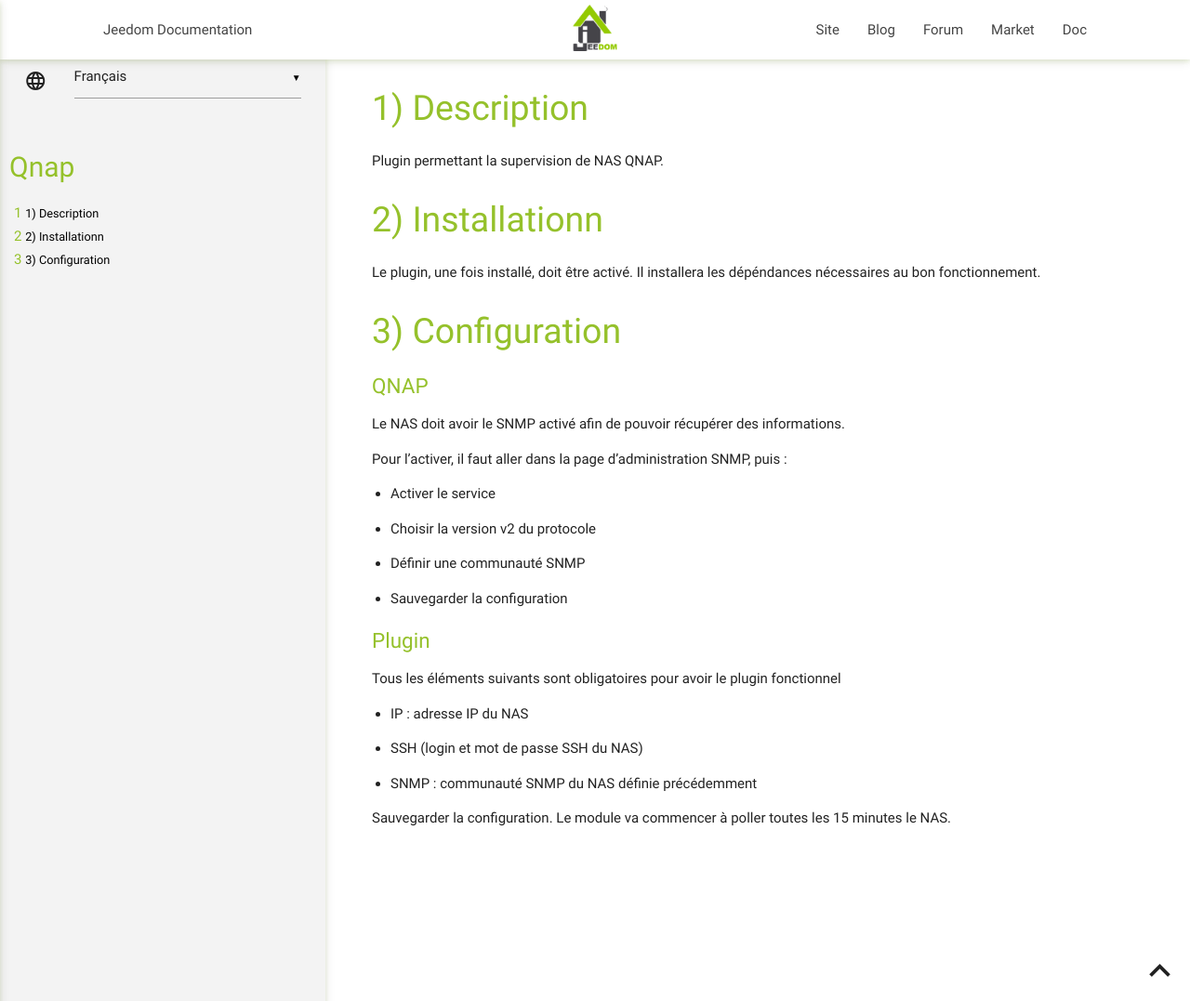
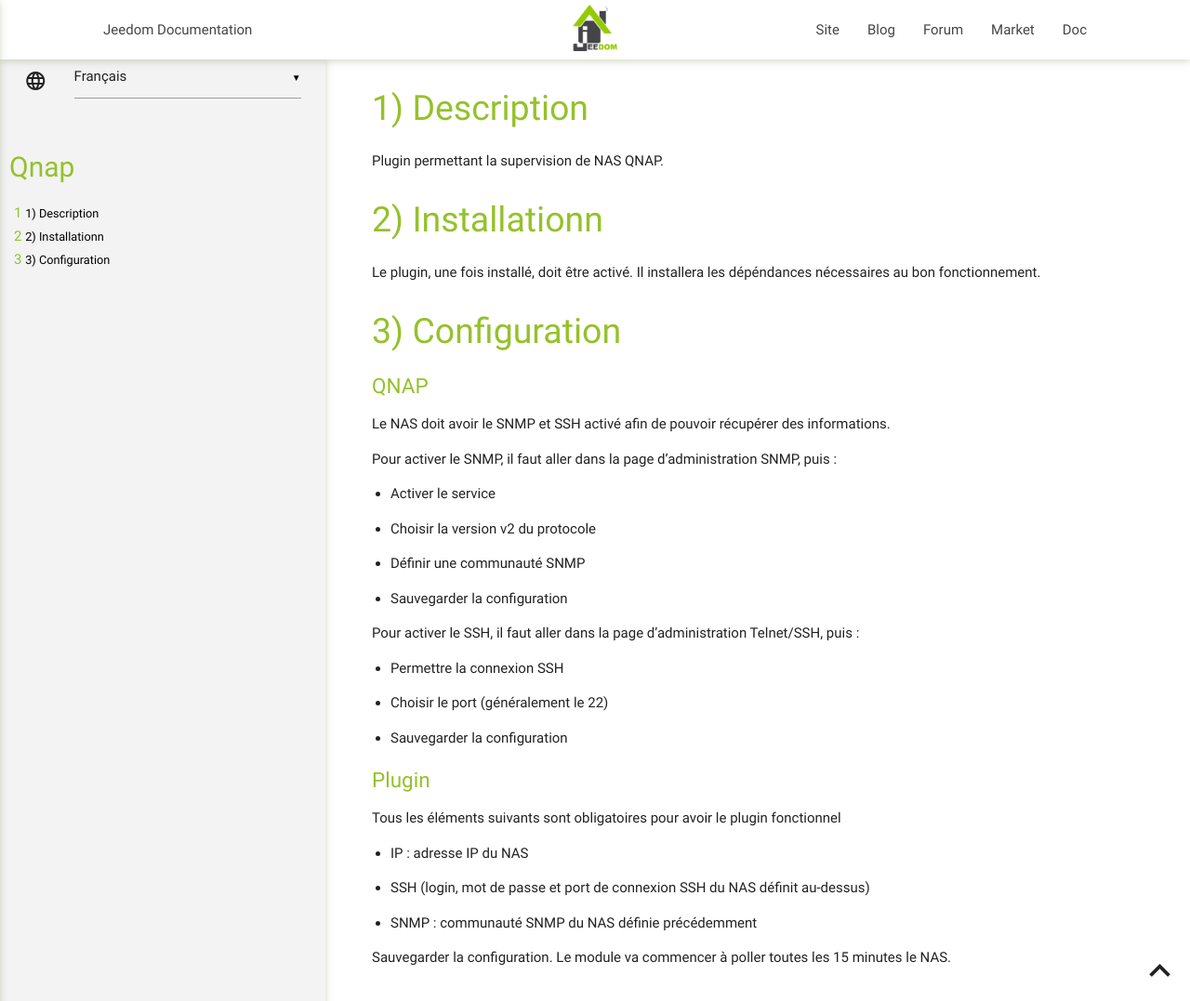
Before and after one commit to tux1c0/plugin-qnap, a Jekyll site: the page built from docs/fr_FR/index.md, in a window 1280 px wide and 1077 px high. Shown: the whole window at 93% size. Built offline with Jekyll 4.4.1, drawn with Linux system fonts in a browser that asks for light colours; our own code applies the rules of GitHub Pages for plain Markdown files.

Commit message:
update doc

```diff
--- a/docs/fr_FR/index.md
+++ b/docs/fr_FR/index.md
@@ -14,9 +14,9 @@ Configuration
 
 ### QNAP
 
-Le NAS doit avoir le SNMP activé afin de pouvoir récupérer des informations.
+Le NAS doit avoir le SNMP et SSH activé afin de pouvoir récupérer des informations.
 
-Pour l'activer, il faut aller dans la page d'administration SNMP, puis :
+Pour activer le SNMP, il faut aller dans la page d'administration SNMP, puis :
 
 -   Activer le service
 
@@ -26,6 +26,13 @@ Pour l'activer, il faut aller dans la page d'administration SNMP, puis :
 
 -   Sauvegarder la configuration
 
+Pour activer le SSH, il faut aller dans la page d'administration Telnet/SSH, puis :
+
+-   Permettre la connexion SSH
+
+-   Choisir le port (généralement le 22)
+
+-   Sauvegarder la configuration
 
 ### Plugin
 
@@ -33,7 +40,7 @@ Tous les éléments suivants sont obligatoires pour avoir le plugin fonctionnel
 
 -   IP : adresse IP du NAS
 
--   SSH (login et mot de passe SSH du NAS)
+-   SSH (login, mot de passe et port de connexion SSH du NAS définit au-dessus)
 
 -   SNMP : communauté SNMP du NAS définie précédemment
 
```
